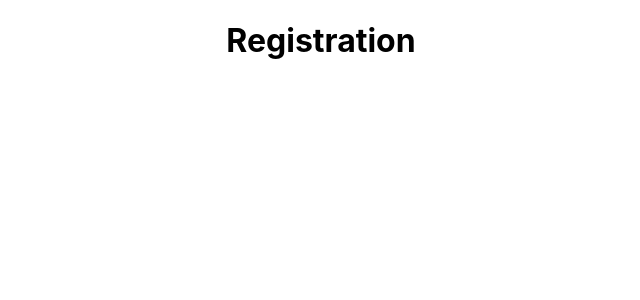
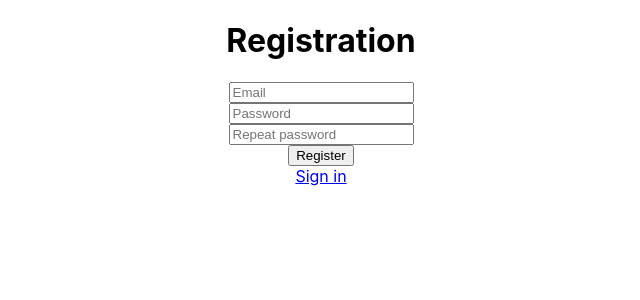
Before and after one commit to Fristail27/Sea-Battle, a React (Create React App) app: page /#/registration in a window 1280 px wide. Shown: the top 300 px of the page, without its empty margins (319-959 px from the left). Built offline with nearby package versions, Linux system fonts and the light colour scheme.

Commit message:
create form for registration page with inputs and button

```diff
--- a/src/pages/registration/Registration.module.css
+++ b/src/pages/registration/Registration.module.css
@@ -1,18 +1,9 @@
-import React from "react";
+.registrationModule {
 
-
-const Registration = () => {
-    return (
-        <div className={s.registrationModule}>
-            <h1>Registration</h1>
-            <form>
-                <input className='email' name="email" placeholder="Email" type={"email"}/>
-                <input data-validate-length="6,8" name="password"  placeholder="Password" type={"password"}/>
-                <input data-validate-length="6,8" name="password"  placeholder="Repeat password" type={"password"}/>
-                <button>Register</button>
-            </form>
-        </div>
-    )
 }
 
-export default Registration
+.registrationForm {
+    display: flex;
+    flex-direction: column;
+    align-items: center;
+}
--- a/src/pages/registration/Registration.tsx
+++ b/src/pages/registration/Registration.tsx
@@ -1,9 +1,19 @@
 import React from "react";
-
+import { NavLink } from "react-router-dom";
+import s from "./Registration.module.css"
 
 const Registration = () => {
     return (
-        <h1>Registration</h1>
+        <div className={s.registrationModule}>
+            <h1>Registration</h1>
+            <form className={s.registrationForm}>
+                <input className='email' name="email" placeholder="Email" type={"email"}/>
+                <input data-validate-length="6,8" name="password"  placeholder="Password" type={"password"}/>
+                <input data-validate-length="6,8" name="password"  placeholder="Repeat password" type={"password"}/>
+                <button>Register</button>
+                <NavLink to={"/login"}>Sign in</NavLink>
+            </form>
+        </div>
     )
 }
 
```
